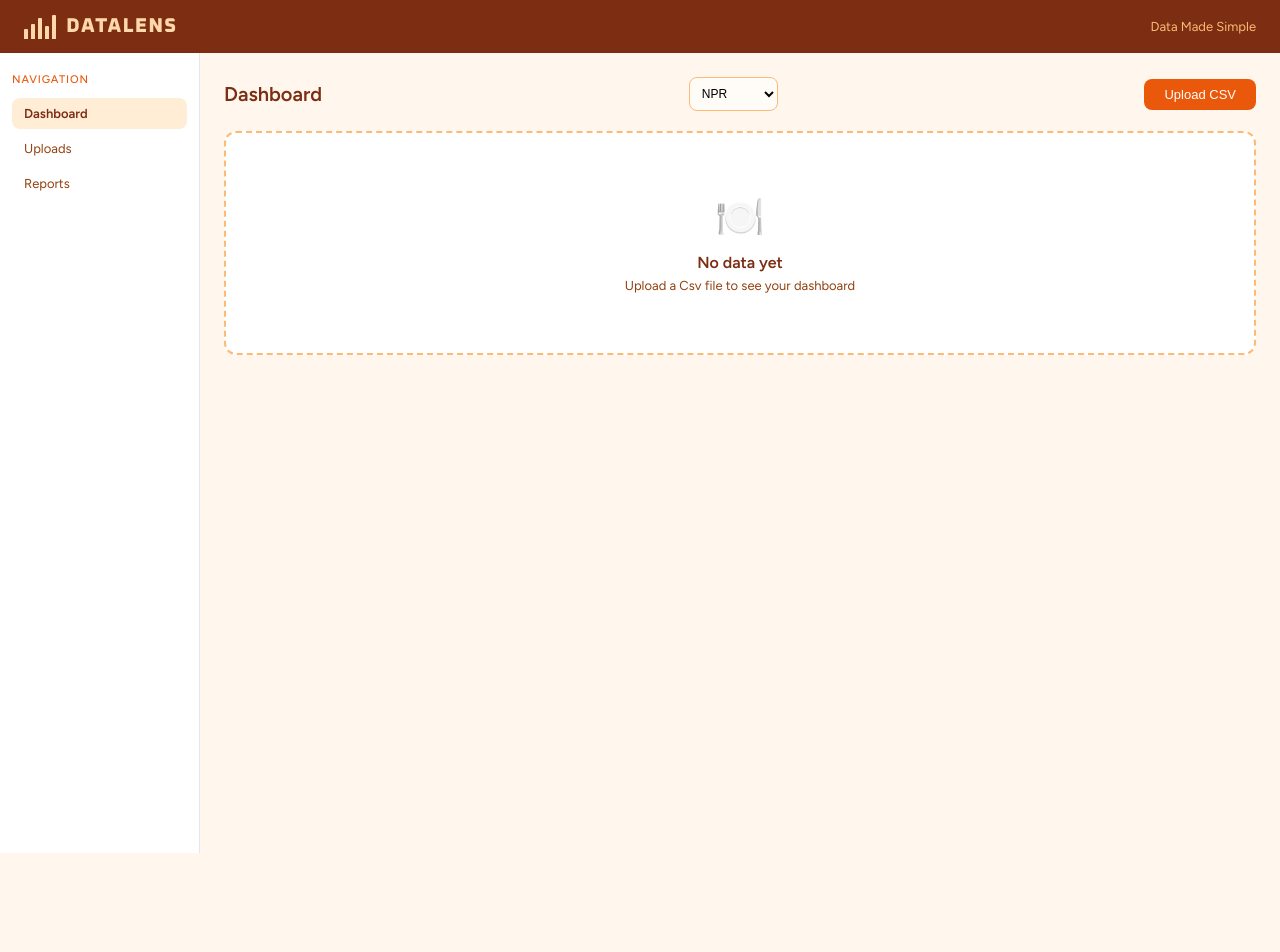
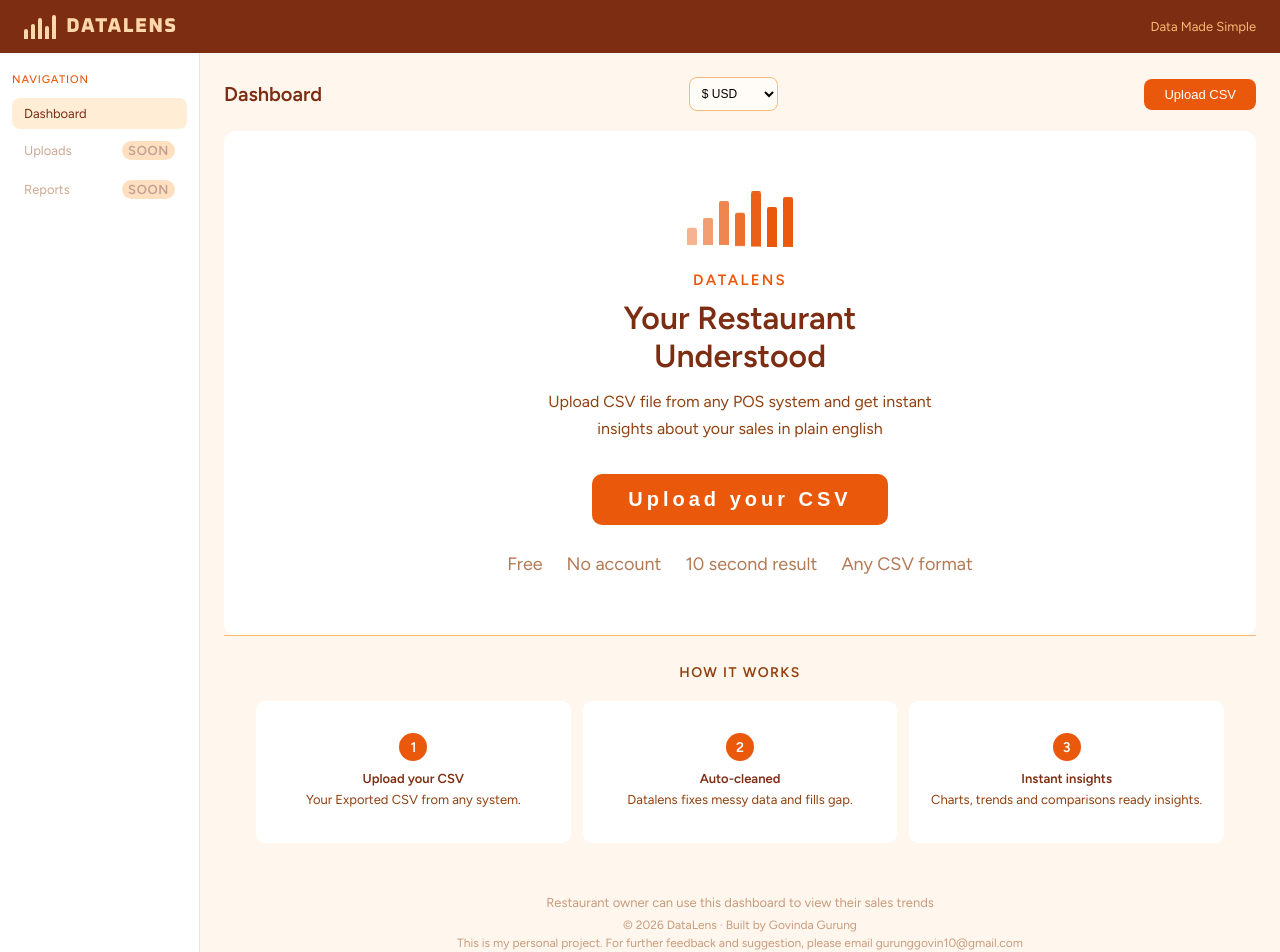
Before and after one commit to gov10/datalens, a React (Vite) app: page / in a window 1280 px wide. Shown: the top 952 px of the page. Before the commit the page ends 853 px from the top, so only its background shows below. Built offline with nearby package versions, Linux system fonts and the light colour scheme; no server answers.

Commit message:
did bit improvement in landing pge and footer

```diff
--- a/src/App.jsx
+++ b/src/App.jsx
@@ -8,13 +8,24 @@ function App(){
   const { isMobile } = useWindowSize()
   const [activePage, setActivePage] = useState('Dashboard')
   const [sidebarOpen, setSidebarOpen] = useState(false)
+  const [showLanding,setShowLanding] = useState(false)
+  const [landingKey, setLandingKey] = useState(0)
+
+  function handleLogoClick(){
+    setShowLanding(true)
+    setLandingKey(prev => prev + 1)
+    setActivePage('Dashboard')
+    setSidebarOpen(false)
+  }
 
   return(
     <div style={{display:'flex',flexDirection:'column',minHeight:'100vh'}}>
       <Header
-      isMobile= {isMobile}
-      sidebarOpen = {sidebarOpen}
-      setSidebarOpen = {setSidebarOpen} />
+        isMobile= {isMobile}
+        sidebarOpen = {sidebarOpen}
+        setSidebarOpen = {setSidebarOpen}
+        onLogoClick={handleLogoClick}
+        showLanding={showLanding} />
 
       {/* Body — sidebar + main content side by side */}
       <div style={{display:'flex', flex:1}}>
@@ -39,7 +50,11 @@ function App(){
 
         )}
 
-        <Dashboard />
+        <Dashboard
+          key={landingKey}
+          showLanding={showLanding}
+          onLandingDismiss={() => setShowLanding(false)}
+        />
         </div>
     </div>
   )
--- a/src/components/Dashboard.jsx
+++ b/src/components/Dashboard.jsx
@@ -247,12 +247,12 @@ return {
 
 
 
-function Dashboard(){
+function Dashboard({showLanding = false, onLandingDismiss}){
     const { isMobile } = useWindowSize()
     //console.log('isMobile:', isMobile, 'width:', window.innerWidth)
     const [file,setFile] = useState(null);
     const[csvData,setCsvData] = useState([])
-    const [loading,setLoading] = useState(true)
+    const [loading,setLoading] = useState(!showLanding)
     const [error,setError] = useState('')
     const [parsed, setParsed] = useState(false)
     const [removed, setRemoved] = useState(0)
@@ -305,6 +305,8 @@ function Dashboard(){
 
 
     useEffect(()=>{
+
+        if (showLanding) return
         fetch('http://localhost:3001/data')
         .then(res =>res.json())
         .then(result=>{
@@ -393,13 +395,13 @@ function Dashboard(){
     },[file])
     return (
         <main style ={{flex:1,background: '#FFF7ED',minWidth: 0, padding: isMobile ? 12 : 24}}>
-
+            {!showLanding &&(
             <div style={{display:'flex', justifyContent:'space-between', alignItems:'center',marginBottom:20}}>
                 <h1 style={{fontSize:20,fontWeight:600,color:'#7C2D12'}}>Dashboard</h1>
                 {/**Currency selector */}
                 <select value={currency} onChange={(e)=> setCurrency(e.target.value)}
                     style={{padding:'8px', borderRadius:8,border:'1px solid #FDBA74',fontSize:12,color:'7C2D12',background:'#FFFBF7',cursor:'pointer',outline:'none'}}>
-
+                        <option value="$">$ USD</option>
                         <option value="रु">NPR</option>
                         <option value="A$">A$ AUD</option>
                         <option value="£">£ GBP</option>
@@ -411,7 +413,7 @@ function Dashboard(){
                     </select>
 
 
-                <button  onClick={() => document.getElementById('csvInput').click() } style={{
+                    <button  onClick={() => document.getElementById('csvInput').click() } style={{
                     background:'#EA580C',
                     color:'#fff',
                     border:'none',
@@ -420,7 +422,10 @@ function Dashboard(){
                     fontSize: 13,
                     cursor:'pointer'
                 }}>Upload CSV</button>
+
+
             </div>
+            )}
 
              {/* Hidden file input */}
             <input
@@ -435,6 +440,7 @@ function Dashboard(){
                 setError('')
                 setRemoved(0)
                 setImputed(0)
+                if (onLandingDismiss) onLandingDismiss()
 
             }}
             />
@@ -511,29 +517,113 @@ function Dashboard(){
 
             {/**empty state only shows if not loading and no file*/}
             {!loading && !file && !parsed&&(
+                <>
                 <div style={{
-                    border: '2px dashed #FDBA74',
+
                     borderRadius:12,
-                    padding:'60px 20px',
+                    padding:isMobile ? '60px 20px':'60px 32px',
                     textAlign:'center',
-                    background:'#fff'
+                    background:'#fff',
+                    border:'0.5px solid #FDA74'
                 }}>
-                    <div style={{fontSize:40,marginBottom:12}}>🍽️</div>
-                    <div style={{fontSize:16,fontWeight:600,color: '#7C2D12',marginBottom:6}}>
-                    No data yet
+                    <div style={{display:'flex',alignItems:'flex-end',gap:6,height:56,justifyContent:'center',marginBottom:24}}>
+                        {[38,55,85,62,100,72,90].map((h,i)=>(
+                            <div key={i} style={{width:10,height:`${h}%`,background:'#EA580C',borderRadius:'2px 2px 0 0',animation:`shimmer 1.5s ease-in-out ${i*0.2}s infinite alternate`}}/>
+                        ))}
                     </div>
-                    <div style= {{fontSize:13, color:'#92400E'}}>
-                    Upload a Csv file to see  your dashboard
+                    {/**animation injection */}
+                    <style>{`@keyframes shimmer { from {opacity:0.35;transform:scaleY(0.8);} to {opacity:1; transform:scaleY(1);}}`}</style>
+                    {/**wordmark */}
+                    <div style={{fontSize:15,letterSpacing:'0.15em',color:'#EA580C',fontWeight:600,textTransform:'uppercase',marginBottom:10}}>Datalens</div>
+                    {/**Headline */}
+                    <div style={{fontSize:isMobile ? 24:32,fontWeight:700,color:'#7C2D12',lineHeight:1.2,marginBottom:12}}>Your Restaurant <br/>Understood</div>
+                    <div style={{fontSize:16,color:'#92400E',marginBottom:32,maxWidth:420,marginLeft:'auto',marginRight:'auto',lineHeight:1.7}}>
+                        Upload CSV file from any POS system and get instant insights about your sales in plain english
+                    </div>
+                    {/**button */}
+                    <button
+                    onClick={()=>document.getElementById('csvInput').click()}
+                    style={{background:'#EA580C', color:'#fff', border:'none',padding:'14px 36px', borderRadius:10,fontSize:20,fontWeight:600,cursor:'pointer',letterSpacing:'0.2em',marginBottom:28}}>
+                        Upload your CSV
+                    </button>
+                    <div style={{display:'flex',justifyContent:'center',gap:isMobile ? 12 :24,flexWrap:'wrap'}}>
+                        {['Free','No account', '10 second result', 'Any CSV format'].map((text,i)=>(
+                            <div key={i} style={{fontSize:18,color:'#92400E',opacity:0.7}}>
+                                {text}
+                            </div>
+                        ))}
+
+                    </div>
+
+                </div>
+                {/**How it work section */}
+
+                <div style={{borderTop:'0.5px solid #FDBA74', padding:isMobile ? '24px 16px':'28px 32px'}}>
+                    <div style={{fontSize:14, letterSpacing:'0.1em',textTransform:'uppercase',color:'#92400E',textAlign:'center',marginBottom:20,fontWeight:600 }}>
+                        How it works
+                    </div>
+                    <div style={{display:'grid',
+                        gridTemplateColumns: isMobile ? '1fr':'repeat(3,1fr)',
+                        gap:12,
+
+                    }}>
+                        {[
+                            {num:1, title:'Upload your CSV',desc:'Your Exported CSV from any system.'},
+                            {num:2,title:'Auto-cleaned', desc:'Datalens fixes messy data and fills gap.'},
+                            {num:3,title:'Instant insights',desc:'Charts, trends and comparisons ready insights.'}
+                        ].map(({num, title, desc})=>(
+                            <div key={num} style={{background:'#fff',borderRadius:9,padding:'32px 20px',textAlign:'center'}}>
+                                <div style={{
+                                    width: 28, height: 28,
+                                    borderRadius: '50%',
+                                    background: '#EA580C',
+                                    color: '#fff',
+                                    fontSize: 14,
+                                    fontWeight: 700,
+                                    display: 'flex',
+                                    alignItems: 'center',
+                                    justifyContent: 'center',
+                                    margin: '0 auto 10px'
+                                }}>{num}</div>
+                                <div style={{ fontSize: 13, fontWeight: 600, color: '#7C2D12', marginBottom: 4 }}>{title}</div>
+                                <div style={{ fontSize: 13, color: '#92400E', lineHeight: 1.6 }}>{desc}</div>
+                            </div>
+                        ))}
+
                     </div>
                 </div>
+                <div style={{
+                    textAlign: 'center',
+                    padding: '24px',
+                    fontSize: 13,
+                    color: '#92400E',
+                    opacity: 0.5
+                }}>
+                    Restaurant owner can use this dashboard to view their sales trends
+                    <div style={{ marginTop: 8, fontSize: 12 }}>
+                        © {new Date().getFullYear()} DataLens · Built by Govinda Gurung
+                    </div>
+                     <div style={{marginTop:4, fontSize:12}}>
+                        This is my personal project. For further feedback and suggestion, please email {' '}
+                        <a style={{color:'#92400E'}}>gurunggovin10@gmail.com</a>
+
+                        {/**<a href="https://github.com/gov10" style={{color:'#92400E'}}>GitHub</a>*/}
+                    </div>
+                </div>
+                </>
+
             )}
+
+
+
+
             {/**Column mapper  */}
             {showMapper && (
                     <ColumnMapper
                         columns={columns}
                         mapping={mapping}
-                        onMappingChange={(field, value) =>
-                        setMapping(prev => ({ ...prev, [field]: value }))
+                        onMappingChange={(field, val) =>
+                        setMapping(prev => ({ ...prev, [field]: val }))
                         }
                         onConfirm={handleConfirmMapping}
                     />
--- a/src/components/Header.jsx
+++ b/src/components/Header.jsx
@@ -1,4 +1,4 @@
-function Header({isMobile, sidebarOpen, setSidebarOpen}){
+function Header({isMobile, sidebarOpen, setSidebarOpen,onLogoClick}){
     return (
         <header style={{
             background:'#7C2D12',
@@ -22,14 +22,15 @@ function Header({isMobile, sidebarOpen, setSidebarOpen}){
 
                     </button>
                 )}
-                <div style={{display:'flex',alignItems:'center',gap:10}}>
+
+                <div onClick={onLogoClick} style={{display:'flex',alignItems:'center',gap:10,cursor:'pointer'}}>
                     <div style={{display:'flex',alignItems:'flex-end',gap:3,height:24,flexShrink:0}}>
                         {[38, 62, 85, 54, 100].map((h, i) => (
                             <div key={i} style={{
                                 width: 4,
                                 height: `${h}%`,
                                 background: '#FED7AA',
-                                borderRadius: '1px 1px 0 0'
+                                borderRadius: '2px 2px 0 0'
                                 }} />
                             ))}
                     </div>
--- a/src/components/Sidebar.jsx
+++ b/src/components/Sidebar.jsx
@@ -1,4 +1,10 @@
 function Sidebar({activePage,setActivePage,isMobile, onClose}){
+
+    const navItems = [
+        {label:'Dashboard',active:true},
+        {label:'Uploads',active:false},
+        {label:'Reports',active:false}
+    ]
 
     return (
         <aside style={{
@@ -23,7 +29,7 @@ function Sidebar({activePage,setActivePage,isMobile, onClose}){
                     fontSize:11,color:'#EA580C',textTransform:'uppercase', letterSpacing:'0.08em', marginBottom:12, fontWeight:500
                 }}>Navigation</div>
 
-                {['Dashboard','Uploads','Reports'].map((item)=>(
+                {navItems.map((item)=>(
                     <div
                     key={item}
                     onClick={()=>{
@@ -34,13 +40,32 @@ function Sidebar({activePage,setActivePage,isMobile, onClose}){
                         padding:'8px 12px',
                         borderRadius:8,
                         fontSize:13,
-                        cursor:'pointer',
+                        cursor:item.active ? 'pointer':'not-allowed',
                         marginBottom:4,
-                        background:activePage===item? '#FFEDD5' : 'transparent',
-                        color: activePage === item ? '#7C2D12' : '#92400E',
+                        background:activePage===item.label ? '#FFEDD5' : 'transparent',
+                        color: activePage === item.label ? '#7C2D12' : '#92400E',
                         fontWeight: activePage === item ? 600 : 400,
+                        opacity:item.active ? 1:0.45,
+                        display:'flex',
+                        justifyContent:'space-between',
+                        alignItems: 'center',
+                        transition:'all 0.15s'
                     }}>
-                        {item}
+                        {item.label}
+                        {/**Coming soon */}
+                        {!item.active &&(
+                            <span style={{
+                                fontsize:10,
+                                background:'#FDBA74',
+                                color:'#7C2D12',
+                                padding:'2px 6px',
+                                borderRadius:20,
+                                fontWeight:600,
+                                letterSpacing:'0.05em',
+                                textTransform:'uppercase'
+
+                            }}>Soon</span>
+                        )}
                     </div>
                 ))}
 
```
